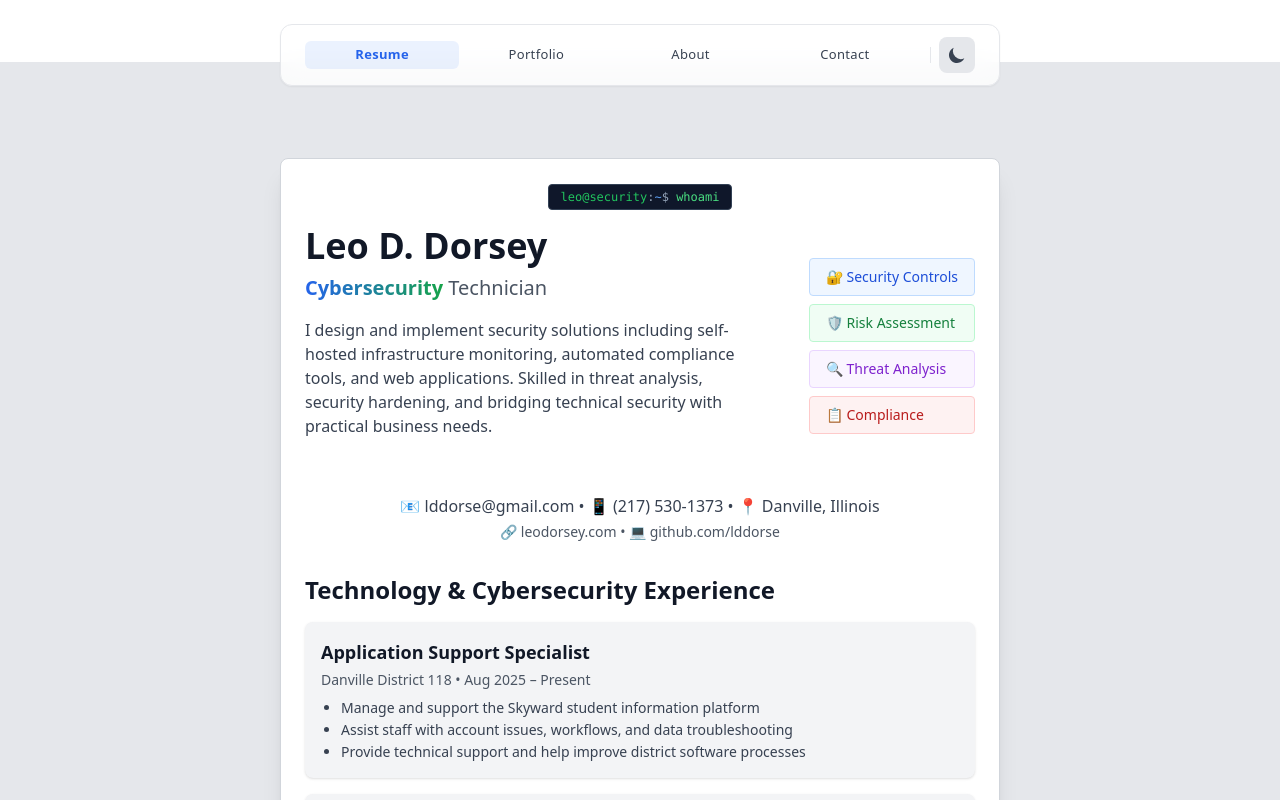
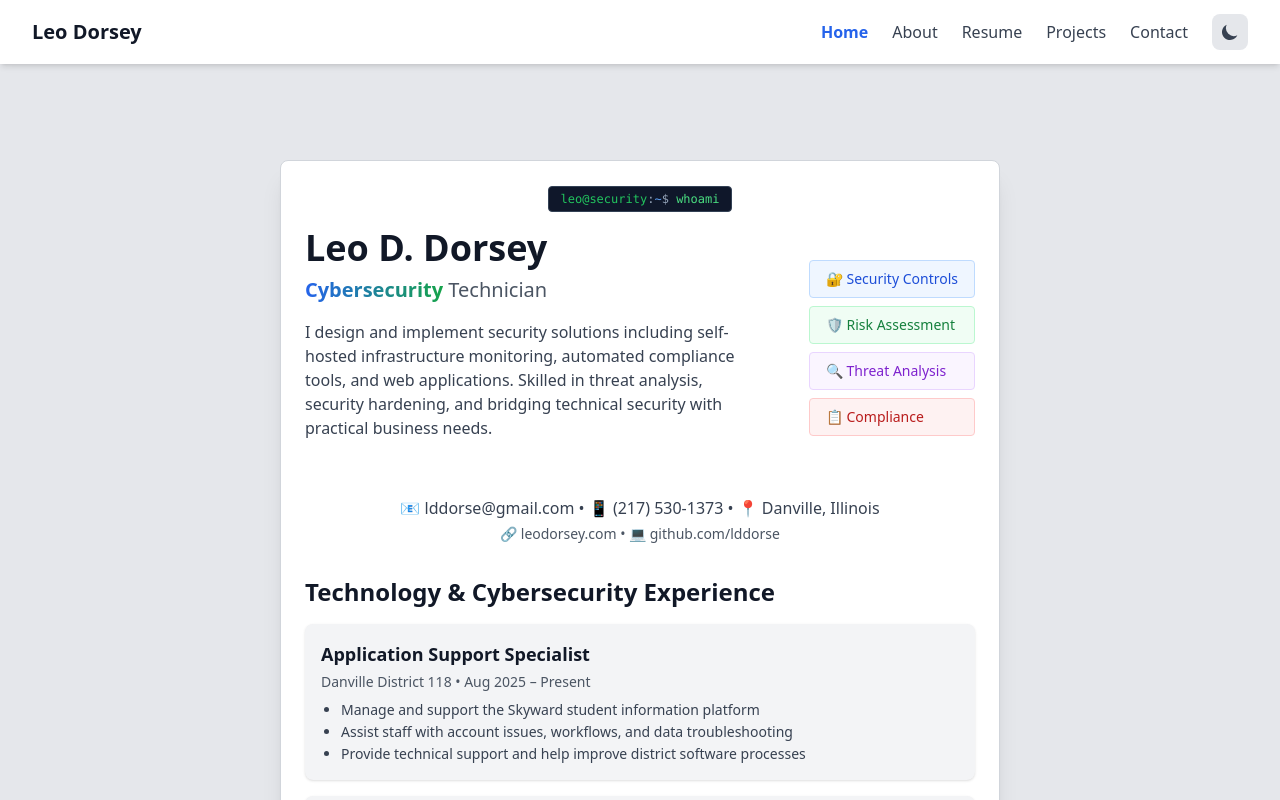
Before and after one commit to lddorse/cybersecurityportfolio, a React (Vite) app: page / in a window 1280 px wide. Shown: the top 800 px of the page. Built offline with nearby package versions, Linux system fonts and the light colour scheme.

Commit message:
Update Navbar.jsx

```diff
--- a/src/components/Navbar.jsx
+++ b/src/components/Navbar.jsx
@@ -4,104 +4,142 @@ import DarkModeToggle from './DarkModeToggle';
 
 const Navbar = () => {
   const location = useLocation();
-  const [isVisible, setIsVisible] = useState(true);
-  const [menuOpen, setMenuOpen] = useState(false);
-  const [lastScrollY, setLastScrollY] = useState(0);
+  const [isMenuOpen, setIsMenuOpen] = useState(false);
+  const [showHamburger, setShowHamburger] = useState(false);
 
   useEffect(() => {
     const handleScroll = () => {
-      const currentScrollY = window.scrollY;
-      if (currentScrollY > lastScrollY && currentScrollY > 50) {
-        setIsVisible(false);
-      } else {
-        setIsVisible(true);
-      }
-      setLastScrollY(currentScrollY);
+      // Show hamburger when scrolled past 100px (navbar is out of view)
+      setShowHamburger(window.scrollY > 100);
     };
 
-    window.addEventListener('scroll', handleScroll, { passive: true });
+    window.addEventListener('scroll', handleScroll);
     return () => window.removeEventListener('scroll', handleScroll);
-  }, [lastScrollY]);
+  }, []);
 
-  // RESTORED NAVLINK HELPER
-  const navLink = (to, label) => {
-    const isActive = location.pathname === to;
+  const navLinks = [
+    { path: '/', label: 'Home' },
+    { path: '/about', label: 'About' },
+    { path: '/resume', label: 'Resume' },
+    { path: '/projects', label: 'Projects' },
+    { path: '/contact', label: 'Contact' }
+  ];
+
+  const isActive = (path) => location.pathname === path;
+
   return (
+    <>
+      {/* Main Navbar - scrolls with page */}
+      <nav className="bg-white/80 dark:bg-gray-800/80 backdrop-blur-sm shadow-md">
+        <div className="max-w-7xl mx-auto px-4 sm:px-6 lg:px-8">
+          <div className="flex justify-between items-center h-16">
+            {/* Logo/Name */}
+            <Link to="/" className="text-xl font-bold text-gray-900 dark:text-gray-100">
+              Leo Dorsey
+            </Link>
+
+            {/* Desktop Navigation */}
+            <div className="hidden md:flex items-center space-x-6">
+              {navLinks.map(({ path, label }) => (
                 <Link
-        to={to}
-        onClick={() => setMenuOpen(false)}
-        className={`
-          px-3 py-1 rounded-md transition-colors block
-          ${isActive
-            ? 'bg-blue-500/10 dark:bg-blue-400/10 text-blue-600 dark:text-blue-400 font-semibold'
+                  key={path}
+                  to={path}
+                  className={`transition-colors ${
+                    isActive(path)
+                      ? 'text-blue-600 dark:text-blue-400 font-semibold'
                       : 'text-gray-700 dark:text-gray-300 hover:text-blue-600 dark:hover:text-blue-400'
-          }
-        `}
+                  }`}
                 >
                   {label}
                 </Link>
-    );
-  };
+              ))}
+              <DarkModeToggle />
+            </div>
 
-  return (
-    <>
-      {/* Main Nav: Sticky and centered via mx-auto */}
-      <nav
-        className={`
-          sticky top-6 z-50
-          w-full max-w-[768px] mx-auto px-4 sm:px-6
-          transition-all duration-300 ease-in-out
-          ${isVisible ? 'opacity-100 translate-y-0' : 'opacity-0 -translate-y-20 pointer-events-none'}
-        `}
+            {/* Mobile Menu Button (always visible on mobile) */}
+            <button
+              onClick={() => setIsMenuOpen(!isMenuOpen)}
+              className="md:hidden p-2 rounded-md text-gray-700 dark:text-gray-300 hover:bg-gray-100 dark:hover:bg-gray-700"
+              aria-label="Toggle menu"
             >
-        <div className="bg-white/80 dark:bg-gray-800/80 backdrop-blur-md px-4 py-2 sm:px-6 sm:py-3 rounded-xl shadow-sm border border-gray-200 dark:border-gray-700">
-          <ul className="flex items-center justify-between text-[13px] font-medium tracking-wide">
-            <li className="flex-1 text-center">{navLink('/', 'Resume')}</li>
-            <li className="flex-1 text-center">{navLink('/portfolio', 'Portfolio')}</li>
-            <li className="flex-1 text-center">{navLink('/about', 'About')}</li>
-            <li className="flex-1 text-center">{navLink('/contact', 'Contact')}</li>
-            <li className="h-4 w-px bg-gray-200 dark:bg-gray-700 mx-2" />
-            <li><DarkModeToggle /></li>
-          </ul>
-        </div>
-      </nav>
-
-      {/* Hamburger Button */}
-      <button
-        onClick={() => setMenuOpen(!menuOpen)}
-        aria-label="Toggle menu"
-        className={`
-          fixed top-6 right-6 z-50 p-3 rounded-full
-          bg-white/90 dark:bg-gray-800/90 backdrop-blur-md
-          shadow-md border border-gray-200 dark:border-gray-700
-          transition-all duration-300
-          ${isVisible ? 'opacity-0 pointer-events-none' : 'opacity-100'}
-        `}
-      >
-        <svg className="w-5 h-5 text-gray-700 dark:text-gray-300" fill="none" stroke="currentColor" viewBox="0 0 24 24">
-          {menuOpen ? (
+              <svg className="w-6 h-6" fill="none" stroke="currentColor" viewBox="0 0 24 24">
+                {isMenuOpen ? (
                   <path strokeLinecap="round" strokeLinejoin="round" strokeWidth={2} d="M6 18L18 6M6 6l12 12" />
                 ) : (
                   <path strokeLinecap="round" strokeLinejoin="round" strokeWidth={2} d="M4 6h16M4 12h16M4 18h16" />
                 )}
               </svg>
             </button>
+          </div>
+        </div>
 
-      {/* Dropdown Menu */}
-      <div className={`
-          fixed top-20 right-6 z-40
-          bg-white/90 dark:bg-gray-800/90 backdrop-blur-md
-          rounded-2xl shadow-xl border border-gray-200 dark:border-gray-700
-          transition-all duration-300
-          ${menuOpen && !isVisible ? 'translate-y-0 opacity-100' : '-translate-y-4 opacity-0 pointer-events-none'}
-        `}>
-        <ul className="py-2 px-4 space-y-1 min-w-[160px] text-sm">
-          <li>{navLink('/', 'Resume')}</li>
-          <li>{navLink('/portfolio', 'Portfolio')}</li>
-          <li>{navLink('/about', 'About')}</li>
-          <li>{navLink('/contact', 'Contact')}</li>
-        </ul>
+        {/* Mobile Dropdown Menu */}
+        {isMenuOpen && (
+          <div className="md:hidden bg-white dark:bg-gray-800 border-t border-gray-200 dark:border-gray-700">
+            <div className="px-4 py-4 space-y-3">
+              {navLinks.map(({ path, label }) => (
+                <Link
+                  key={path}
+                  to={path}
+                  onClick={() => setIsMenuOpen(false)}
+                  className={`block px-3 py-2 rounded-md transition-colors ${
+                    isActive(path)
+                      ? 'bg-blue-50 dark:bg-blue-900/30 text-blue-600 dark:text-blue-400 font-semibold'
+                      : 'text-gray-700 dark:text-gray-300 hover:bg-gray-100 dark:hover:bg-gray-700'
+                  }`}
+                >
+                  {label}
+                </Link>
+              ))}
+              <div className="pt-2 border-t border-gray-200 dark:border-gray-700">
+                <DarkModeToggle />
               </div>
+            </div>
+          </div>
+        )}
+      </nav>
+
+      {/* Floating Hamburger - appears when scrolled past navbar */}
+      {showHamburger && (
+        <button
+          onClick={() => setIsMenuOpen(!isMenuOpen)}
+          className="fixed top-4 right-4 z-50 p-3 rounded-full bg-blue-600 dark:bg-blue-700 text-white shadow-lg hover:bg-blue-700 dark:hover:bg-blue-600 transition-all"
+          aria-label="Toggle menu"
+        >
+          <svg className="w-6 h-6" fill="none" stroke="currentColor" viewBox="0 0 24 24">
+            {isMenuOpen ? (
+              <path strokeLinecap="round" strokeLinejoin="round" strokeWidth={2} d="M6 18L18 6M6 6l12 12" />
+            ) : (
+              <path strokeLinecap="round" strokeLinejoin="round" strokeWidth={2} d="M4 6h16M4 12h16M4 18h16" />
+            )}
+          </svg>
+        </button>
+      )}
+
+      {/* Overlay Menu - appears when hamburger is clicked while scrolled */}
+      {showHamburger && isMenuOpen && (
+        <div className="fixed inset-0 z-40 bg-white dark:bg-gray-800">
+          <div className="flex flex-col items-center justify-center h-full space-y-6 p-8">
+            {navLinks.map(({ path, label }) => (
+              <Link
+                key={path}
+                to={path}
+                onClick={() => setIsMenuOpen(false)}
+                className={`text-2xl transition-colors ${
+                  isActive(path)
+                    ? 'text-blue-600 dark:text-blue-400 font-bold'
+                    : 'text-gray-700 dark:text-gray-300 hover:text-blue-600 dark:hover:text-blue-400'
+                }`}
+              >
+                {label}
+              </Link>
+            ))}
+            <div className="pt-4">
+              <DarkModeToggle />
+            </div>
+          </div>
+        </div>
+      )}
     </>
   );
 };
```
Lines whose indentation alone changed are shown as unchanged.
